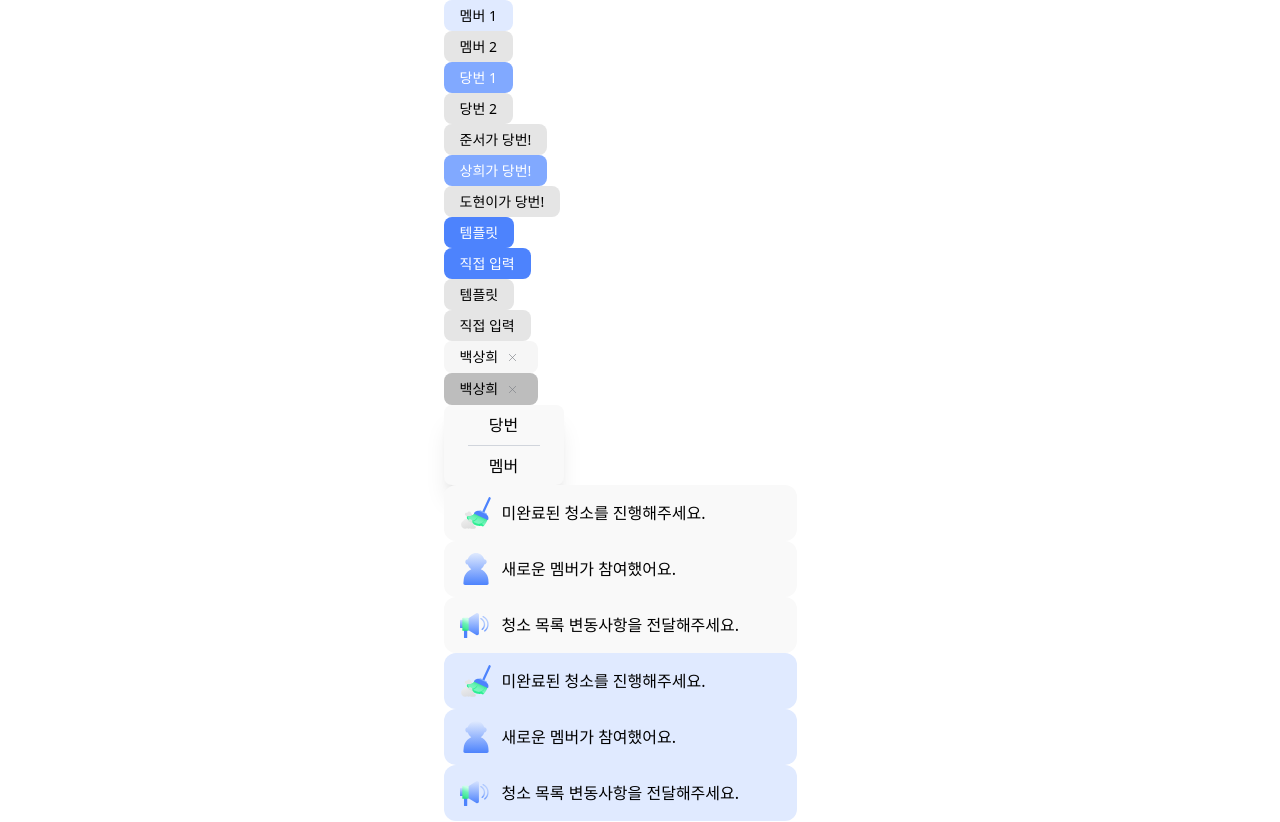
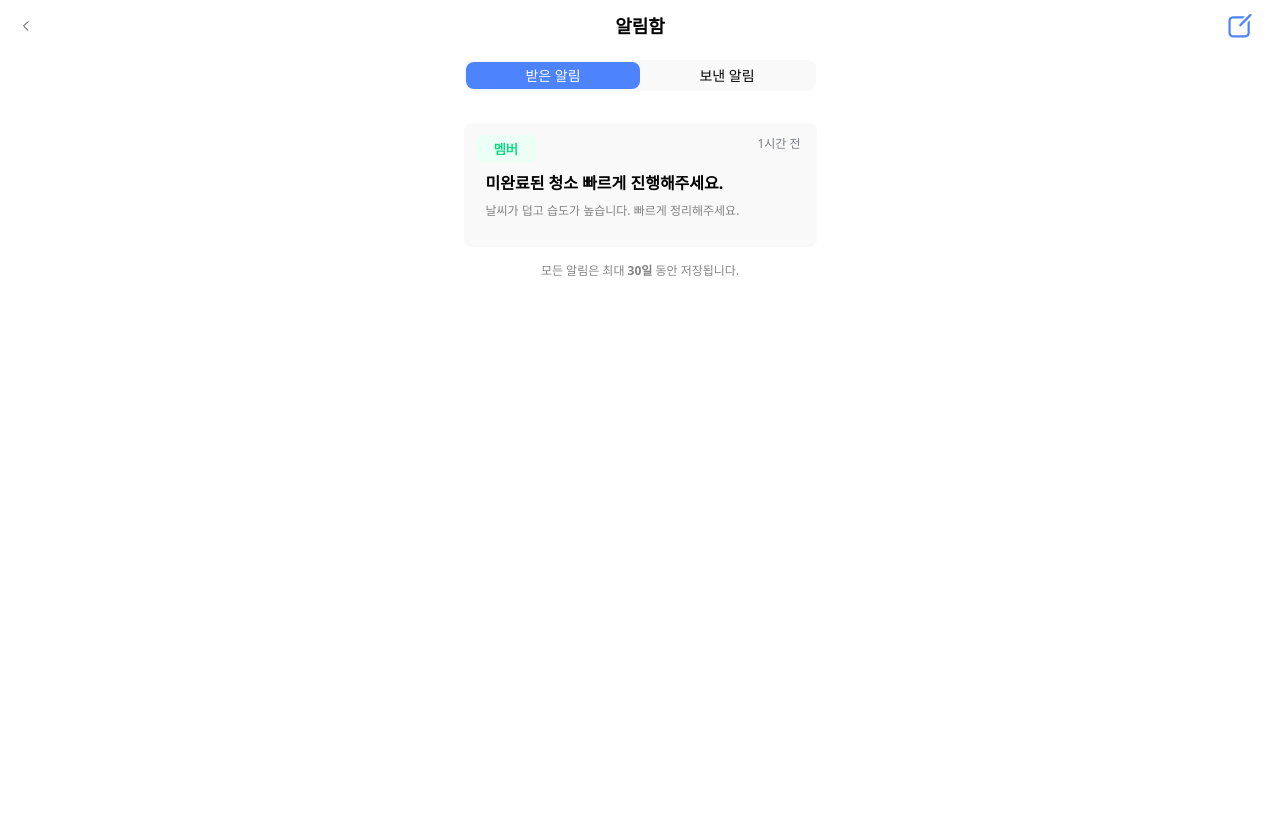
Before and after one commit to Dang-Bun/DANGBUN-frontend, a React (Vite) app: page /alarm in a window 1280 px wide. Shown: the top 822 px of the page. After the commit the page ends 800 px from the top, so only its background shows below. Built offline with nearby package versions, Linux system fonts and the light colour scheme.

Commit message:
Feat : 알림함 페이지

```diff
--- a/package.json
+++ b/package.json
@@ -17,7 +17,7 @@
     "react": "^19.1.0",
     "react-calendar": "^6.0.0",
     "react-dom": "^19.1.0",
-    "react-mobile-picker": "^1.1.2",
+    "react-mobile-picker": "^1.2.0",
     "react-modal": "^3.16.3",
     "react-router-dom": "^7.6.3",
     "react-select": "^5.10.2",
--- a/src/components/notification/NotificationCard.tsx
+++ b/src/components/notification/NotificationCard.tsx
@@ -10,10 +10,11 @@ interface NotiChiptProps {
     title : string;
     descript : string;
     timeAgo : string;
+    onClick?: () => void;
 }
 
 
-const NotificationCard = ({type, read=false, title, descript, timeAgo}:NotiChiptProps) => {
+const NotificationCard = ({type, read=false, title, descript, timeAgo, onClick }:NotiChiptProps) => {
     let imgSrc = '';
     if(read){
         if(type ==='member'){
--- a/src/pages/G/Notification.tsx
+++ b/src/pages/G/Notification.tsx
@@ -1,66 +1,83 @@
-/* 컴포넌트 구현 확인용 페이지 */
-
 import React, { useState } from 'react';
-import WritingChip from '../../components/notification/WritingChip';
-import TemplateButton from '../../components/notification/TemplateButton';
-import closeIcon from '../../assets/closeIcon.svg';
-import RecentSearch from '../../components/notification/RecentSearch';
-import MemberPopUp from '../../components/notification/MemberPopUp';
-import TemplateCard from '../../components/notification/TemplateCard';
+import { useNavigate } from 'react-router-dom';
+import Header from '../../components/HeaderBar';
+import CreateNotificationIcon from '../../assets/notificationIcon/CreateNotificationIcon.svg';
 import NotificationTab from '../../components/notification/NotificationTab';
 import NotificationCard from '../../components/notification/NotificationCard';
 
+const notifications = [
+  {
+    id: '1',
+    type: 'inbox',
+    sender: '매니저',
+    receiver: ['멤버1', '멤버2'],
+    title: '미완료된 청소 빠르게 진행해주세요.',
+    descript: '날씨가 덥고 습도가 높습니다. 빠르게 정리해주세요.',
+    fullText: `날씨가 굉장히 덥고 종일 습도는 80%를 넘길 예정입니다.
+비가 올 때는 물품을 잘 보호하시고, 우산에도 주의하세요.
+관리자 드림.`,
+    timeAgo: '1시간 전',
+    read: false,
+
+  },
+  {
+    id: '2',
+    type: 'transmit',
+    sender: '매니저',
+    receiver: ['멤버1'],
+    title: '청소 완료 확인되었습니다.',
+    descript: '회원님이 맡은 청소가 완료되었습니다.',
+    fullText: '청소 상태 확인 결과 이상 없습니다.',
+    timeAgo: '3시간 전',
+    read: true,
+  }
+];
+
+
 const Notification = () => {
-  const [selectedTab, setSelectedTab] = useState<'transmit' | 'inbox'>('inbox');
+  const navigate = useNavigate();
+  const [selectedTab, setSelectedTab] = useState<'inbox' | 'transmit'>('inbox');
+
+  const handleWriteClick = () => {
+    navigate('/alarm/create');
+  };
+
+  const handleCardClick = (id: string) => {
+    navigate(`/alarm/${id}`);
+  };
+
+  const filtered = notifications.filter(n => n.type === selectedTab);
 
   return (
-    <div>
-      <div>
-        <div>
-          <WritingChip label='멤버 1' type='member' selected />
-          <WritingChip label='멤버 2' type='member' />
-          <WritingChip label='당번 1' type='dangbun' selected />
-          <WritingChip label='당번 2' type='dangbun' />
-          <WritingChip label='준서가 당번!' type='dangbun' />
-          <WritingChip label='상희가 당번!' type='dangbun' selected />
-        </div>
-        <WritingChip label='도현이가 당번!' type='dangbun' />
-        <TemplateButton label='템플릿' selected />
-        <TemplateButton label='직접 입력' selected />
-        <TemplateButton label='템플릿' />
-        <TemplateButton label='직접 입력' />
-        <RecentSearch label='백상희' />
-        <RecentSearch label='백상희' deleted />
+    <div className="flex flex-col items-center pt-[60px] pb-[80px] gap-4 bg-white min-h-screen">
+      <Header
+        title="알림함"
+        rightElement={
+          <img
+            src={CreateNotificationIcon}
+            alt="쓰기 아이콘"
+            className="w-[24px] h-[24px]"
+          />
+        }
+        onRightClick={handleWriteClick}
+      />
+      <NotificationTab selectedTab={selectedTab} onChange={setSelectedTab} />
+      <div className="flex flex-col items-center gap-4 mt-4">
+        {filtered.map(n => (
+          <NotificationCard
+            key={n.id}
+            type="member"
+            read={n.read}
+            title={n.title}
+            descript={n.descript}
+            timeAgo={n.timeAgo}
+            onClick={() => handleCardClick(n.id)}
+          />
+        ))}
       </div>
-      <MemberPopUp></MemberPopUp>
-      <TemplateCard type='clean'></TemplateCard>
-      <TemplateCard type='newMember'></TemplateCard>
-      <TemplateCard type='update'></TemplateCard>
-      <TemplateCard type='clean' selected></TemplateCard>
-      <TemplateCard type='newMember' selected></TemplateCard>
-      <TemplateCard type='update' selected></TemplateCard>
-      <img src={closeIcon} alt='닫기' />
-      <NotificationTab
-        selectedTab={selectedTab}
-        onChange={(type) => setSelectedTab(type)}
-      ></NotificationTab>
-      <br />
-      <NotificationCard
-        type='member'
-        read={false}
-        title='미완료된 청소 빠르게 진행해주세요.'
-        descript='날씨가 굉장히 덥고 중일 습도는 80%를 넘길 예정입니다. 비가 올 때는 창문을 닫고 빗물받이, 우산꽂이, 우산털이를 준비해줍니다...'
-        timeAgo='1시간전'
-      />
-      <br></br>
-      <NotificationCard
-        type='member'
-        read={true}
-        title='미완료된 청소 빠르게 진행해주세요.'
-        descript='날씨가 굉장히 덥고 중일 습도는 80%를 넘길 예정입니다. 비가 올 때는 창문을 닫고 빗물받이, 우산꽂이, 우산털이를 준비해줍니다...'
-        timeAgo='1일 전'
-      />
+      <p className="text-xs text-[#848484]">모든 알림은 최대 <b>30일</b> 동안 저장됩니다.</p>
     </div>
   );
 };
+
 export default Notification;
```
Also changed, not shown: 1 other file (tests, documents, lock files or other folders).
